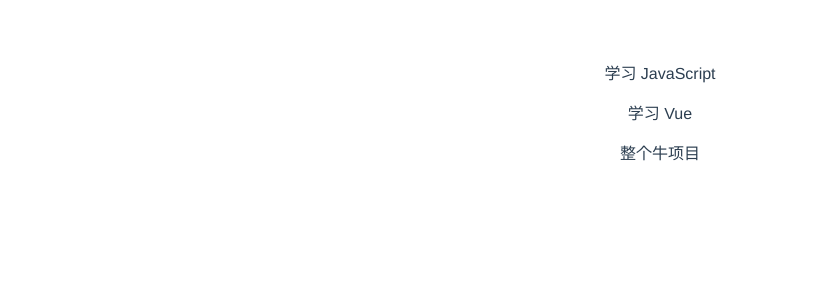
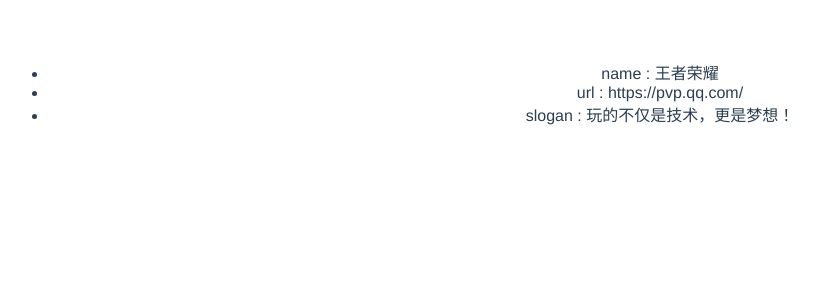
Before and after one commit to Ostaer/vue-learn, a Vue app: page / in a window 1280 px wide. Shown: the top 300 px of the page, without its empty margins (0-819 px from the left). Built offline with nearby package versions, Linux system fonts and the light colour scheme.

Commit message:
3.3.2-webpack

```diff
--- a/src/App.vue
+++ b/src/App.vue
@@ -1,10 +1,10 @@
 <template>
   <div id="app">
-    <ol>
-      <p v-for="(todo, index) in todos" :key="`todo_${index}`">
-        {{ todo.text }}
-      </p>
-    </ol>
+    <ul>
+      <li v-for="(value, key, index) in object" :key="`object_${key}`">
+        {{key}} : {{ value }}
+      </li>
+    </ul>
   </div>
 </template>
 
@@ -13,11 +13,11 @@
   name: 'App',
   data () {
     return {
-      todos: [
-        { text: '学习 JavaScript' },
-        { text: '学习 Vue' },
-        { text: '整个牛项目' }
-      ]
+      object: {
+        name: '王者荣耀',
+        url: 'https://pvp.qq.com/',
+        slogan: '玩的不仅是技术，更是梦想！'
+      }
     }
   }
 }
```
